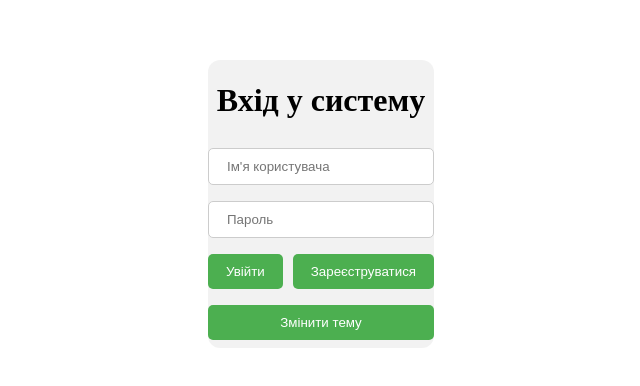
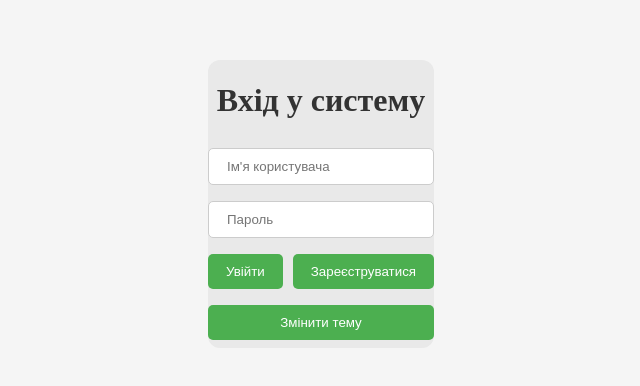
Before and after one commit to fanera-web/authentify-page, a plain HTML site: page index.html in a window 1280 px wide. Shown: the part 196-582 px from the top of the page, 319-959 px from the left. Drawn offline with Linux system fonts and the light colour scheme.

Commit message:
Update index.html

```diff
--- a/index.html
+++ b/index.html
@@ -20,5 +20,6 @@
     <button id="themeToggle">Змінити тему</button>
   </div>
   <script src="script.js"></script>
+  <script src="themeToggleBtn.js"></script>
 </body>
 </html>
```
